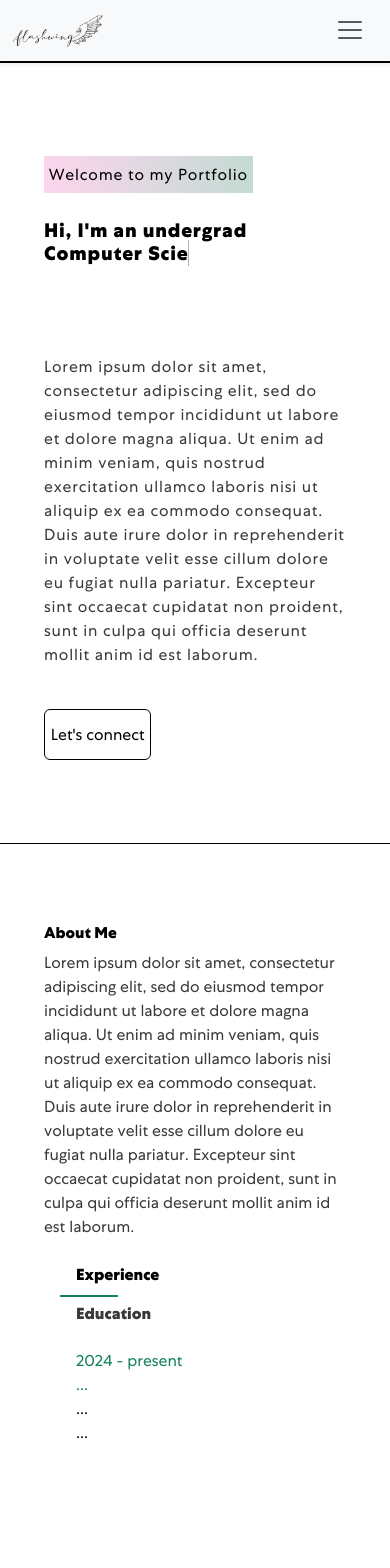
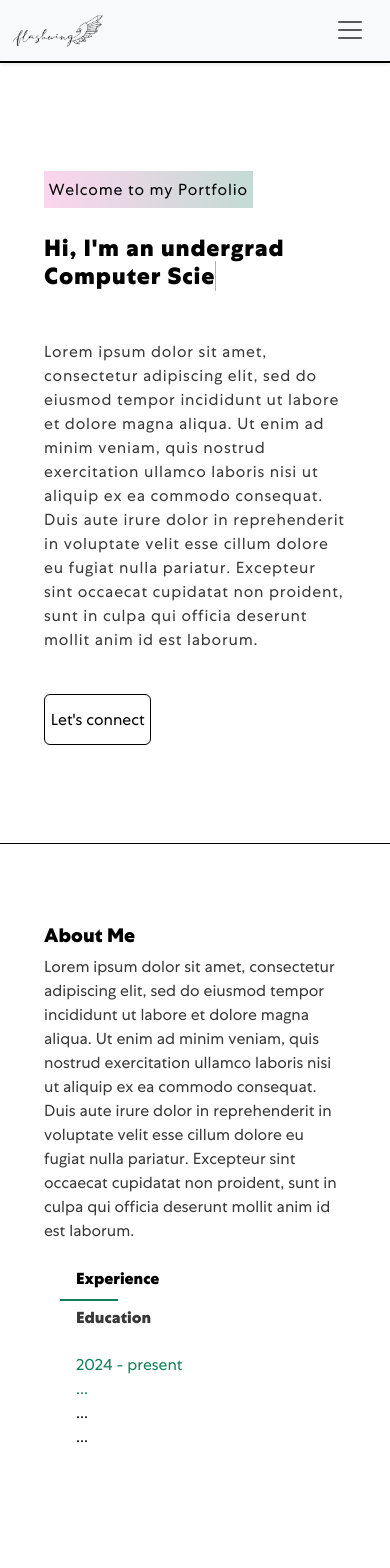
Before and after one commit to flashwing-04/flashwing-04.github.io, a React (Create React App) app: page / in a window 390 px wide. Shown: the top 1568 px of the page. Built offline with nearby package versions, Linux system fonts and the light colour scheme.

Commit message:
adjust typing animation height for small screens

```diff
--- a/src/App.css
+++ b/src/App.css
@@ -401,24 +401,12 @@ nav.navbar .navbar-toggler:focus {
   .banner h1{
     min-height: 120px;
     margin:2rem 0 0.5rem 0;
-    font-size: 5vw;
-  }
-
-  .banner .wrap{
-    font-size: 5vw;
-    border-right: 0.4px solid #b1b1b1;
-  }
-
-  .about-bx .about-head h2{
-    font-size: 4vw;
-    font-weight: 800;
-  }
-
-  .skill h2{
-    font-size: 4vw;
-  }
-
-  .project h2 {
-    font-size: 4vw;
   }
 }
+
+@media (max-width: 400px){
+
+  .banner h1{
+    min-height: 90px;
+  }
+}
```
